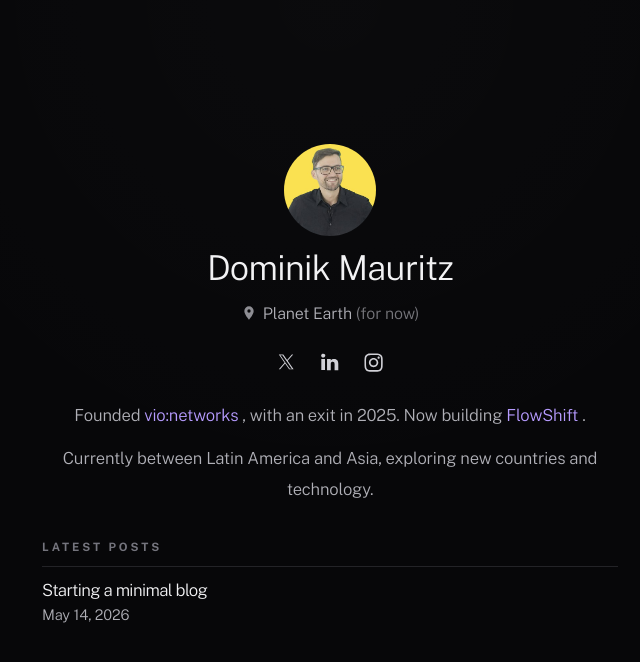
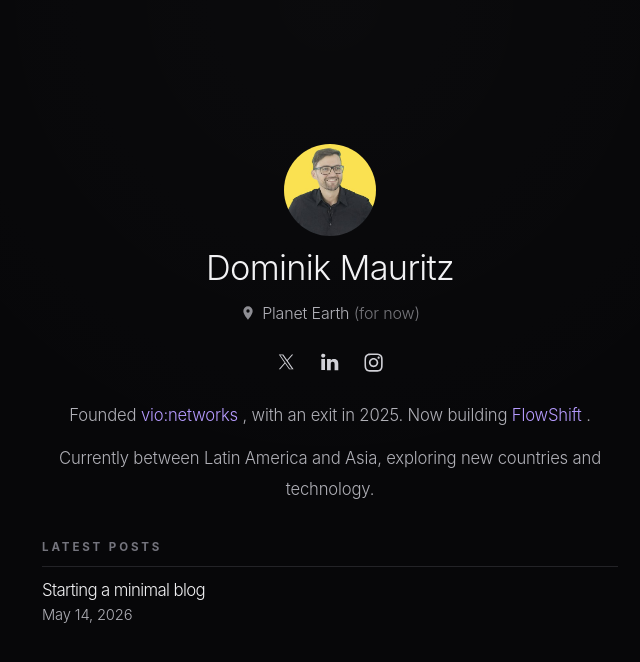
Before and after one commit to dominikmauritz/dominikmauritz-com, an Eleventy site: page src/index.njk in a window 1280 px wide. Shown: the whole page, without its empty margins (310-950 px from the left). Built offline with nearby package versions, Linux system fonts and the light colour scheme; Eleventy itself is replaced by a stand-in of ours; files that its build step writes are made by us from their sources.

Commit message:
Remove render-blocking web font

```diff
--- a/src/_includes/layouts/base.njk
+++ b/src/_includes/layouts/base.njk
@@ -15,12 +15,6 @@
     <meta property="og:url" content="{{ site.url }}{{ page.url }}" />
     <meta name="twitter:card" content="summary_large_image" />
     <link rel="canonical" href="{{ site.url }}{{ page.url }}" />
-    <link rel="preconnect" href="https://fonts.googleapis.com" />
-    <link rel="preconnect" href="https://fonts.gstatic.com" crossorigin />
-    <link
-      href="https://fonts.googleapis.com/css2?family=Public+Sans:wght@300;400;500;700;800&amp;display=swap"
-      rel="stylesheet"
-    />
     <link rel="stylesheet" href="/assets/styles.css" />
   </head>
   <body class="{{ pageClass or 'page-shell' }}">
--- a/src/assets/styles.css
+++ b/src/assets/styles.css
@@ -26,7 +26,8 @@ body {
     radial-gradient(circle at top, var(--page-glow), transparent 32rem),
     var(--page-bg);
   color: var(--muted);
-  font-family: "Public Sans", sans-serif;
+  font-family:
+    -apple-system, BlinkMacSystemFont, "Segoe UI", Helvetica, Arial, sans-serif;
 }
 
 a {
```
